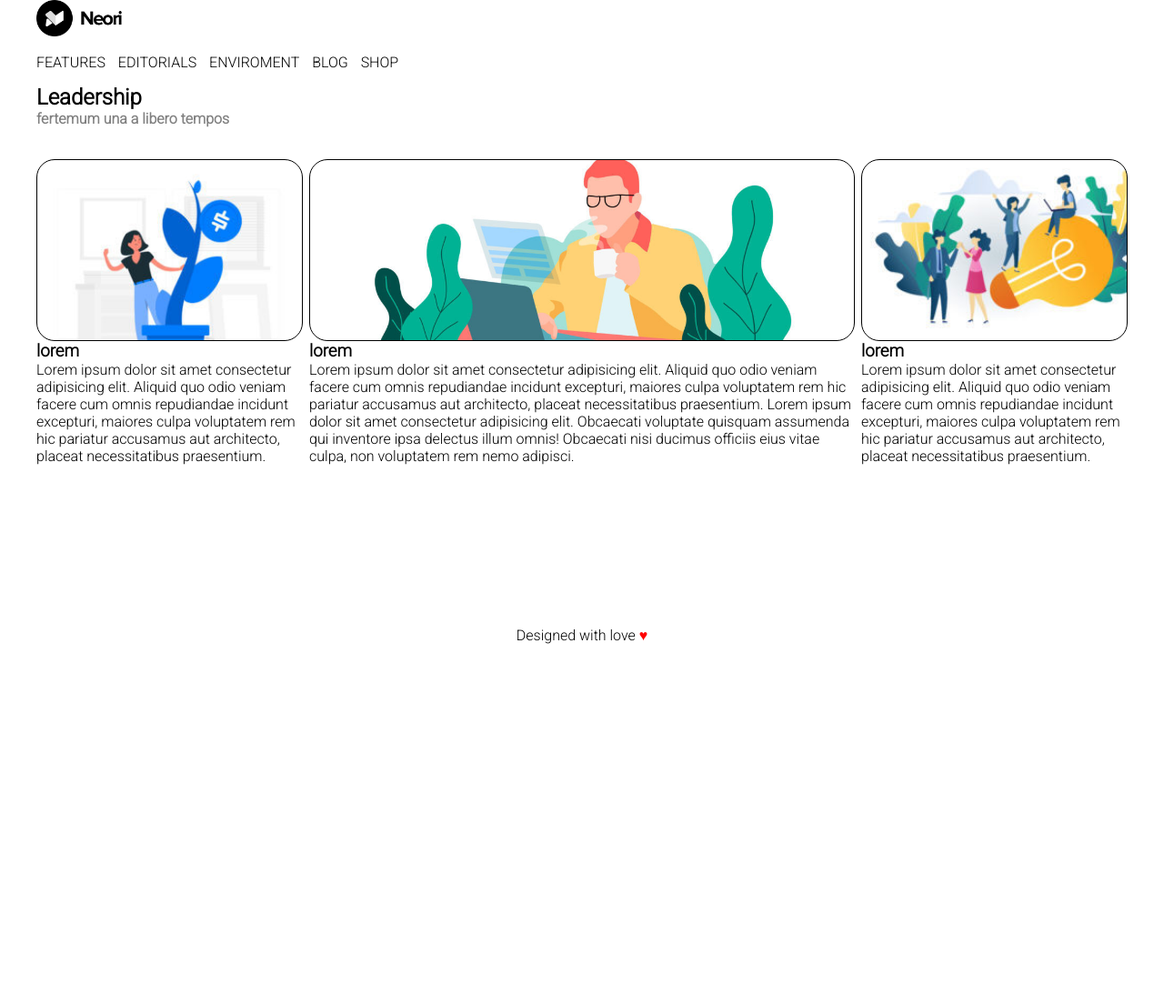
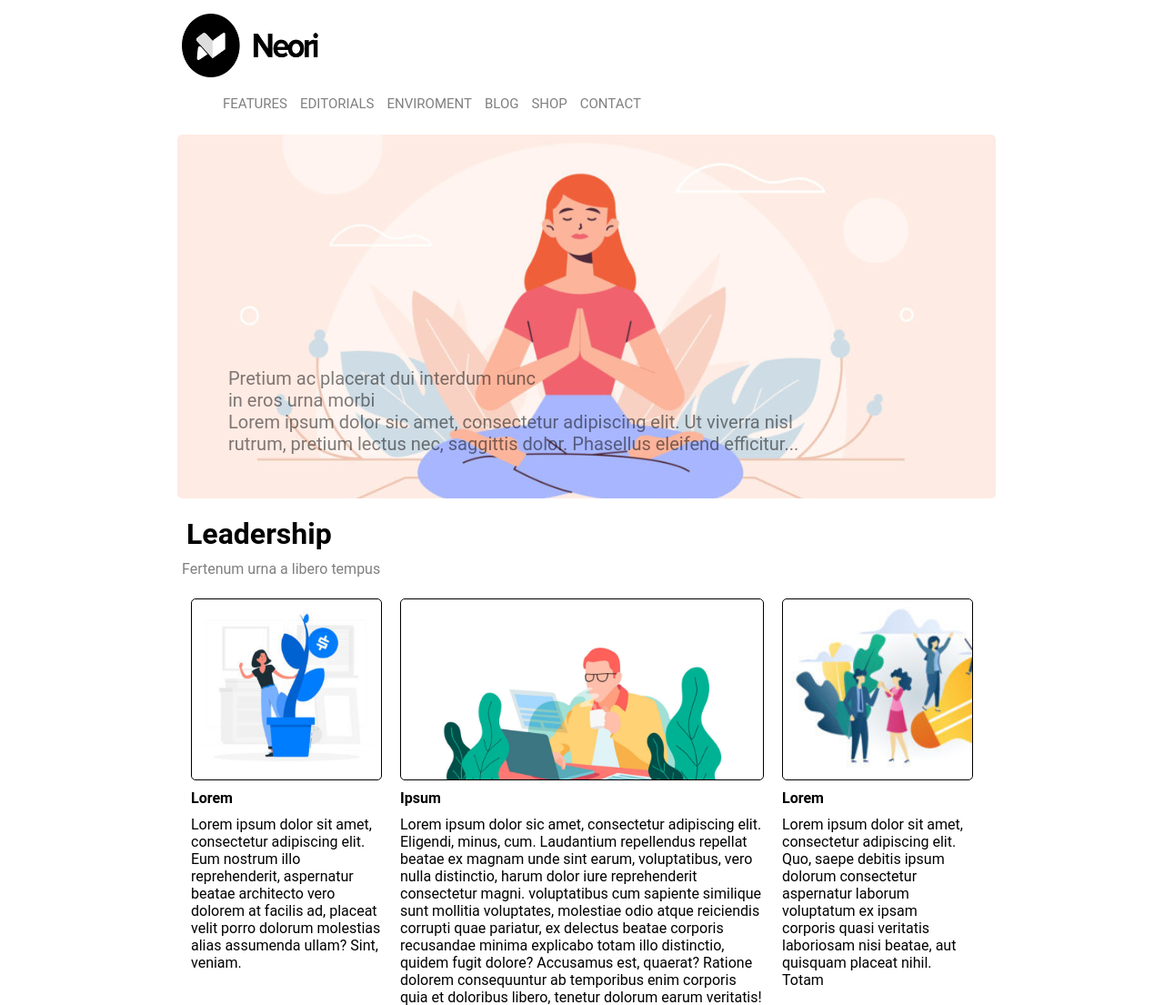
Before and after one commit to 94tony/htmlcss-wp, a plain HTML site: page index.html in a window 1280 px wide. Shown: the top 1105 px of the page at 91% size. Before the commit the page ends 800 px from the top, so only its background shows below. Drawn offline with Linux system fonts and the light colour scheme.

Commit message:
struttura wordpress

```diff
--- a/css/style.css
+++ b/css/style.css
@@ -1,139 +1,142 @@
 *{
-
     box-sizing: border-box;
-    margin: 0;
-    padding: 0;
-    font-family: 'Roboto', sans-serif;
-
-}
-.contenitore{
- width: 1200px;
- margin: auto;
-
+    margin: 5px;
+    font-family: "Roboto", sans-serif;
 }
 
-.header-cont{
 
-    height: 40px;
-
-}
-ul{
-    list-style:none;
-    margin-top: 15px;
-}
-li{
-        display: inline-block;
-        margin-right: 10px;
-}
-/* section a */
-.section ,.main
-{
-
-    width: 1200px;
-    height: 500px;
-   background-position:center ;
-   background-size:cover;
-   border-radius: 20px;
-    margin-top: 15px;
-
-
-}
-.first
-{
-    background-image: url(../img/banner.jpg);
-}
-/* section b */
 
 .clearfix::after{
     content: "";
     display: table;
     clear: both;
 }
+.fl{
+    float: left;
+    width: 25%;
 
-b{
-    color: gray;
 }
 
-.top{
 
-    width: 100%;
-
-    margin-top: 15px;
-
+.fr{
+    float: right;
+    width: 25%;
 }
- /* inizio float */
-.top>div{
-    background-color:#00ffff;
-    width: 100%;
-    height: 100%;
-}
-.img-left{
-    background-image: url(../img/img-1.jpg);
-    background-size: cover;
-    border:1px solid black;
-    border-radius: 20px;
-
-}
- .left{
-     width: 25%;
-
-
-     padding: 20px 7px 7px 0px;
-
-
-    /*inizio float centro  */
- }
-
- .mid{
-     width: 50%;
-
-     padding:20px 0px 0px 0px;
 
 
 
- }
- .img-mind{
-      background-image: url(../img/banner-2.jpg);
-     background-size: cover;
-     border:1px solid black;
-     border-radius: 20px;
-     background-position: center;
+.container{
+  width: 900px;
+  margin: 5px auto;
 
- }
- /* float destro  */
- .right{
-     width: 25%;
+}
+#logo{
+    width: 150px;
+    height: 70px;
+}
+
+header{
+    height: 70px;
+    width: 70;
+    margin-bottom: 20px;
+}
+ul{
+    list-style: none;
+}
+li{
+    display: inline-block;
+    color: rgba(0, 0, 0, 0.5);
+    font-size: 15px;
+}
+
+.banner{
+    height: 400px;
+    width: 100%;
+    background-image: url(../img/banner.jpg);
+    background-position: center;
+    background-size: cover;
+    margin-bottom: 20px;
+    margin-top: 20px;
+    border-radius: 5px;
+    border: 1px solid #0000;
+
+}
+.text{
+    font-size: 20px;
+    color:rgba(0, 0, 0, 0.5);
+    padding-top: 250px;
+    padding-left: 50px;
+    padding-bottom: 200px;
+}
+
+.leader{
+    margin-top: 5px;
+    height: 50px;
+    margin-bottom: 5px;
+}
+#tx{
+    color: rgba(0, 0, 0, 0.5);
+}
+.main-container{
+    height: 700px;
+}
 
 
-     padding: 20px 0px 7px 7px;
+.left{
+    height: 200px;
+    margin-top: 30px;
+    margin-bottom: 10px;
+    background-image: url(../img/img-1.jpg);
+    background-size: cover;
+    border: 1px solid black;
+    border-radius: 5px;
+}
 
 
- }
- .img-right{
+
+.center{
+    height: 200px;
+    width: 400px;
+    margin-top: 30px;
+    margin-right: 5px;
+    margin-left: 5px;
+    margin-bottom: 10px;
+    background-image: url(../img/banner-2.jpg);
+    background-size: cover;
+    border: 1px solid black;
+    border-radius: 5px;
+}
+
+.centrale{
+    width: 400px;
+}
+
+
+.right{
+    height: 200px;
+    margin-top: 30px;
+    margin-bottom: 10px;
     background-image: url(../img/img-3.jpg);
     background-size: cover;
-    border:1px solid black;
-    border-radius: 20px;
-
- }
-/* float regole  */
-.fl{
-    float: left;
-}
-.fl>div{
-
-    height: 200px;
-    width: 100%;
-}
-/* fine =) */
-footer{
-
-   vertical-align: middle;
-   text-align: center;
-   height: 50px;
-   line-height:50px;
+    border: 1px solid black;
+    border-radius: 5px;
 }
 
-#cuore{
-    color:red ;
+
+h4, p{
+    margin: 10px 0 10px;
 }
+
+footer{
+    height: 100px;
+    width: 100%;
+    margin-top: 10px;
+    font-family: sans-serif;
+    font-weight: bold;
+    font-size: medium;
+    font-style: oblique;
+    text-align: center;
+}
+#heart{
+    color: rgb(231, 35, 35);
+}
--- a/index.html
+++ b/index.html
@@ -4,80 +4,99 @@
     <meta charset="UTF-8">
     <meta http-equiv="X-UA-Compatible" content="IE=edge">
     <meta name="viewport" content="width=device-width, initial-scale=1.0">
-    <title>Document</title>
-    <link rel="stylesheet" href="css/style.css">
-    <link rel="preconnect" href="https://fonts.gstatic.com">
-    <link href="https://fonts.googleapis.com/css2?family=Roboto:wght@300&display=swap" rel="stylesheet">
+    <title>esercizio wordpress</title>
+    <link rel="stylesheet" href="./css/style.css">
 </head>
+
 <body>
-    <div class="contenitore">
+
+     <div class="container">
+
        <header>
-            <img src="./img/logo.png" class="header-cont"></img>
+           <img src="./img/logo.png" alt="" id="logo">
+       </header>
 
+         <nav>
              <ul>
                  <li>FEATURES</li>
                  <li>EDITORIALS</li>
                  <li>ENVIROMENT</li>
                  <li>BLOG</li>
                  <li>SHOP</li>
-                <li></li>
+                 <li>CONTACT</li>
+             </ul>
+         </nav>
 
 
 
-            </ul>
-        </header>
+      <div class="banner">
+
+        <div class="text">Pretium ac placerat dui interdum nunc <br>in eros urna morbi <br>Lorem ipsum dolor sic amet, consectetur adipiscing elit. Ut viverra nisl <br>rutrum, pretium lectus nec, saggittis dolor. Phasellus eleifend efficitur...</div>
+
+      </div>
 
       <main>
-            <!-- section a -->
-            <section>
-                <div class="firstsection"></div>
+
+             <!--crea un div con class leadership-->
+
+         <div class="leader">
+            <h1>Leadership</h1>
+            <p id="tx">Fertenum urna a libero tempus</p>
+         </div>
+
+             <!--chiuso div leaderhip-->
+
+         <!--div con i float-->
+
+
+    <div class="main-container clearfix">
+
+            <!--prima sezione primo float-->
+
+        <section class="fl">
+
+                <div class="left"></div>
+
+                <div>
+                    <h4>Lorem</h4>
+                    <p>Lorem ipsum dolor sit amet, consectetur adipiscing elit. Eum nostrum illo reprehenderit, aspernatur beatae architecto vero dolorem at facilis ad, placeat velit porro dolorum molestias alias assumenda ullam? Sint, veniam.</p>
+
+                </div>
         </section>
 
-            <!-- section b -->
-            <section>
+        <!--seconda sezione float-->
+             <section class="fl">
 
-                <div class="top">
-                    <h1>Leadership</h1>
-                    <b>fertemum una a libero tempos</b>
-                </div>
-            </section>
-                <!-- inizio float -->
-           <section class="clearfix main">
-               <div class="fl left">
-                   <div class="img-left"></div>
-                   <div class="testo-left">
-                       <h3>lorem</h3>
-                       <p>Lorem ipsum dolor sit amet consectetur adipisicing elit. Aliquid quo odio veniam facere cum omnis repudiandae incidunt excepturi, maiores culpa voluptatem rem hic pariatur accusamus aut architecto, placeat necessitatibus praesentium.</p>
-                   </div>
-               </div>
-                <!-- float centro -->
-               <div class="fl mid">
-                   <div class="img-mind"></div>
-                   <div class="testo-mind">
-                    <h3>lorem</h3>
-                    <p>Lorem ipsum dolor sit amet consectetur adipisicing elit. Aliquid quo odio veniam facere cum omnis repudiandae incidunt excepturi, maiores culpa voluptatem rem hic pariatur accusamus aut architecto, placeat necessitatibus praesentium.
-                        Lorem ipsum dolor sit amet consectetur adipisicing elit. Obcaecati voluptate quisquam assumenda qui inventore ipsa delectus illum omnis! Obcaecati nisi ducimus officiis eius vitae culpa, non voluptatem rem nemo adipisci.
-                    </p>
-                   </div>
-                   <!-- float destro -->
-               </div>
-               <div class="fl right">
-                <div class="img-right"></div>
-                <div class="testo-right">
-                    <h3>lorem</h3>
-                    <p>Lorem ipsum dolor sit amet consectetur adipisicing elit. Aliquid quo odio veniam facere cum omnis repudiandae incidunt excepturi, maiores culpa voluptatem rem hic pariatur accusamus aut architecto, placeat necessitatibus praesentium.</p>
-               </div>
-           </section>
-        </main>
-        <br>
-    <!-- footer -->
-        <footer>
-            <span>Designed with love  <span id="cuore">&hearts;</span></span>
-        </footer>
+                <div class="center"></div>
+
+               <div class="centrale">
+                 <h4>Ipsum</h4>
+
+                 <p>Lorem ipsum dolor sic amet, consectetur adipiscing elit. Eligendi, minus, cum. Laudantium repellendus repellat beatae ex magnam unde sint earum, voluptatibus, vero nulla distinctio, harum dolor iure reprehenderit consectetur magni. voluptatibus cum sapiente similique sunt mollitia voluptates, molestiae odio atque reiciendis corrupti quae pariatur, ex delectus beatae corporis recusandae minima explicabo totam illo distinctio, quidem fugit dolore? Accusamus est, quaerat? Ratione dolorem consequuntur ab temporibus enim corporis quia et doloribus libero, tenetur dolorum earum veritatis! Saepe provident, quae. Itaque velit deserunt molestiae ullam tenetur quisquam adipisci recusandae, sit fugiat quia. Repellat assumenda asperioresvoluptatem ad voluptate alias quos fugit sed possimus, aspernatur a, labore, laboriosam enim aut! Ratione doloribus, unde. Quidem totam, cum in praesentium doloribus nesciunt atque enim commodi. Perspiciatis veritatis commodi quod, quos ducimus exercitationem qui provident vel adipisci eos modi molestias quas debitis, doloribus mollitia sapiente quaerat dignissimos quis unde ea optio autem voluptas corrupti. Distinctio, Itaque. </p>
+
               </div>
 
+            </section>
 
+          <!--terza sezione float-->
+            <section class="fr">
 
+                <div class="right"></div>
+
+                  <div>
+                     <h4>Lorem</h4>
+                     <p>Lorem ipsum dolor sit amet, consectetur adipiscing elit. Quo, saepe debitis ipsum dolorum consectetur aspernatur laborum voluptatum ex ipsam corporis quasi veritatis laboriosam nisi beatae, aut quisquam placeat nihil. Totam</p>
+                  </div>
+
+            </section>
+
+         </div>
+
+      </main>
+
+            <footer>Designed with <span id="heart">&hearts;</span></footer>
+
+     </div>
 
 </body>
 </html>
```
Lines whose indentation alone changed are shown as unchanged.
